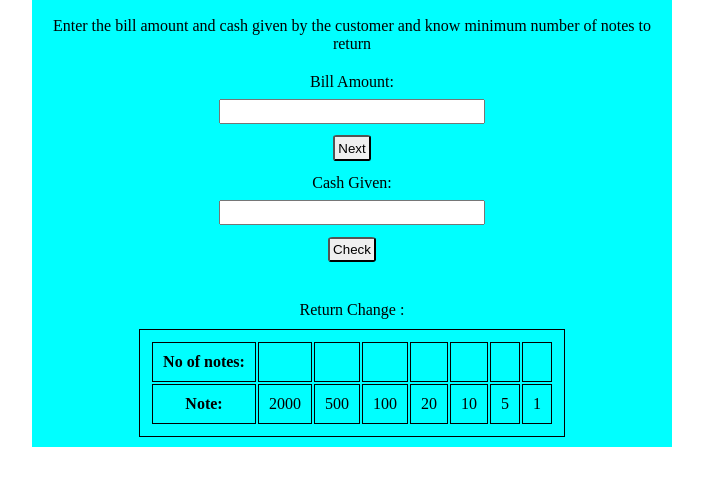
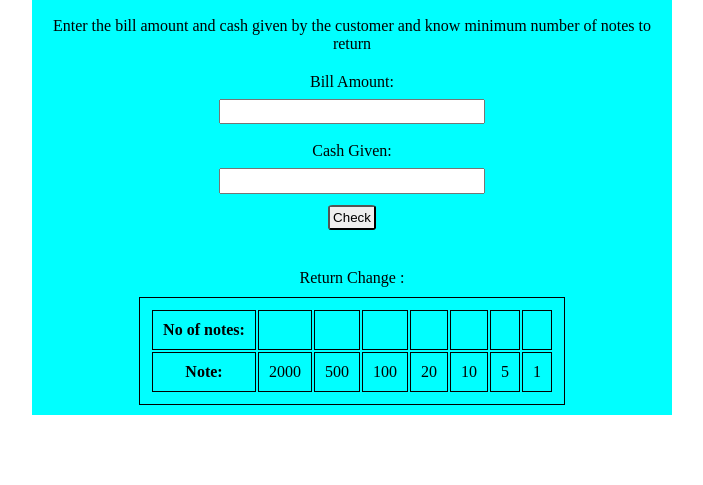
Before and after one commit to yogeshthorecha/cash-register, a plain HTML site: page index.html in a window 1280 px wide. Shown: the part 87-572 px from the top of the page, without its empty margins (288-991 px from the left). Drawn offline with Linux system fonts and the light colour scheme.

Commit message:
Update index.html

```diff
--- a/index.html
+++ b/index.html
@@ -13,7 +13,6 @@
         <p class="description">Enter the bill amount and cash given by the customer and know minimum number of notes to return</p>
         <label for="bill-amount">Bill Amount:</label>
         <input id="bill-amount" name="cash-given" type="number" />
-        <button id="next">Next</button>
     </div>
         <section id="section2">
         <label for="cash-given">Cash Given:</label>
```
